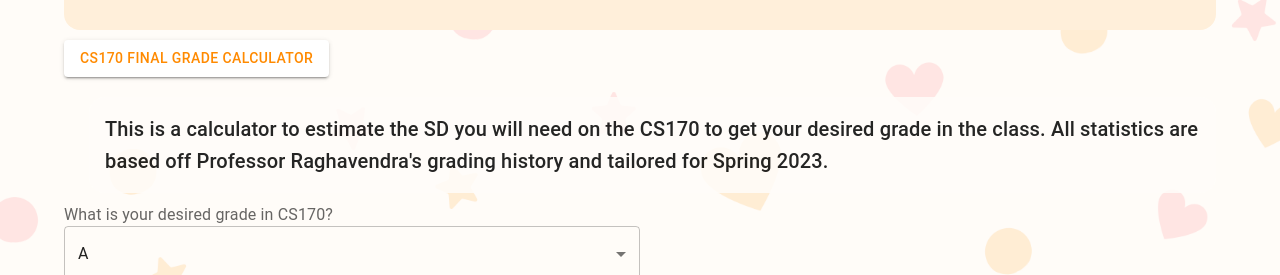
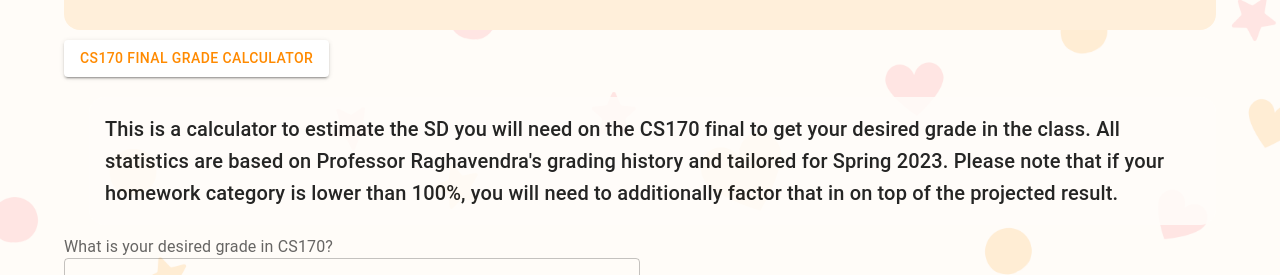
Before and after one commit to bradley-tian/PlexGPT_Frontend, a React (Create React App) app: page / in a window 1280 px wide. Both pictures are taken after a click on the button "CS170 FINAL GRADE CALCULATOR". Shown: the part 500-775 px from the top of the page. Built offline with nearby package versions, Linux system fonts and the light colour scheme; the HTML template or start-up script is replaced by a standard one.

Commit message:
added revision

```diff
--- a/src/App.js
+++ b/src/App.js
@@ -153,7 +153,7 @@ function App() {
                 }>CS170 Final Grade Calculator</Button>
               {activate === 1 ?
                 <div>
-                  <Typography variant="h6" className="Prompt" id="Intro">This is a calculator to estimate the SD you will need on the CS170 to get your desired grade in the class. All statistics are based off Professor Raghavendra's grading history and tailored for Spring 2023.</Typography>
+                  <Typography variant="h6" className="Prompt" id="Intro">This is a calculator to estimate the SD you will need on the CS170 final to get your desired grade in the class. All statistics are based on Professor Raghavendra's grading history and tailored for Spring 2023. Please note that if your homework category is lower than 100%, you will need to additionally factor that in on top of the projected result.</Typography>
                   <InputLabel id="desired">What is your desired grade in CS170?</InputLabel>
                   <Select
                     labelId="desired"
@@ -192,7 +192,7 @@ function App() {
                       fontWeight="Bold"
                       onClick={() => setNeeded(calculate(m1, m2, selectGoal, curveChoice))}
                       style={{ marginBottom: "20px" }}>Calculate</Button>
-                    {needed ? <Typography variant="h6" className="Prompt" id="Intro">You will need an SD of {needed.toFixed(2)} on your final to get {selectGoal} in CS170.</Typography>
+                    {needed ? <Typography variant="h6" className="Prompt" id="Intro" style={{paddingBottom: "50px"}}>You will need an SD of {needed.toFixed(2)} on your final to get {selectGoal} in CS170.</Typography>
                       : <></>}
                   </span>
                 </div>
```
